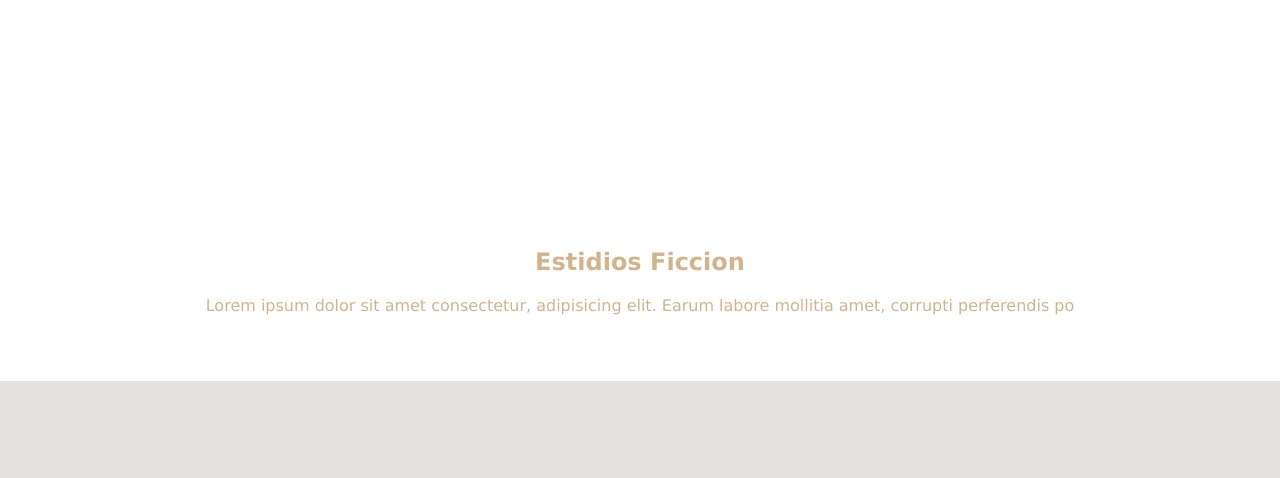
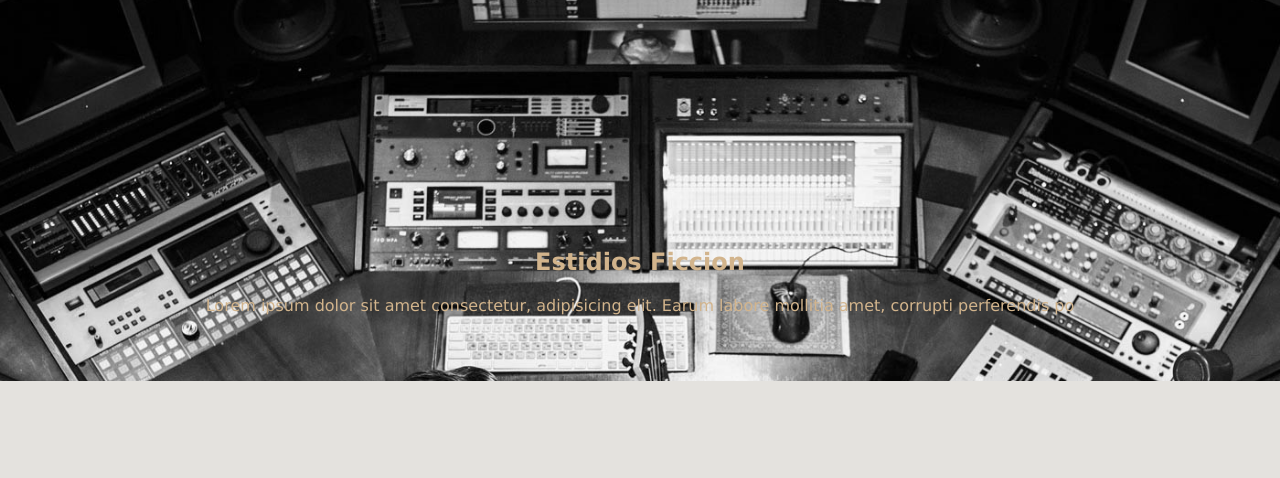
Before and after one commit to DanielTorres-github/Estudios-Ficcion, a plain HTML site: page index.html in a window 1280 px wide. Shown: the part 79-557 px from the top of the page. Drawn offline with Linux system fonts and the light colour scheme; the site is published under a folder, as on GitHub Pages, so addresses that start at the root find nothing.

Commit message:
Update css.css

```diff
--- a/styles/css.css
+++ b/styles/css.css
@@ -45,7 +45,7 @@ a {
 .main {
   width: 100%;
   height: 400px;
-  background-image: url(/img/fondo-inicio2.jpg);
+  background-image: url(../img/fondo-inicio2.jpg);
   background-size: cover;
   display: flex;
   flex-direction: column;
```
